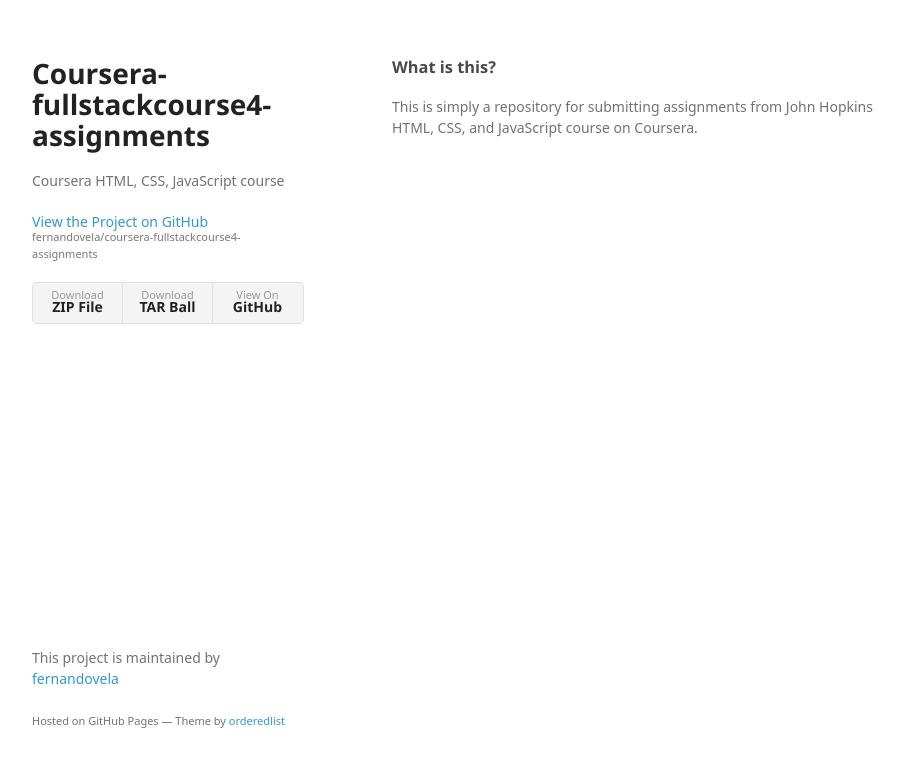
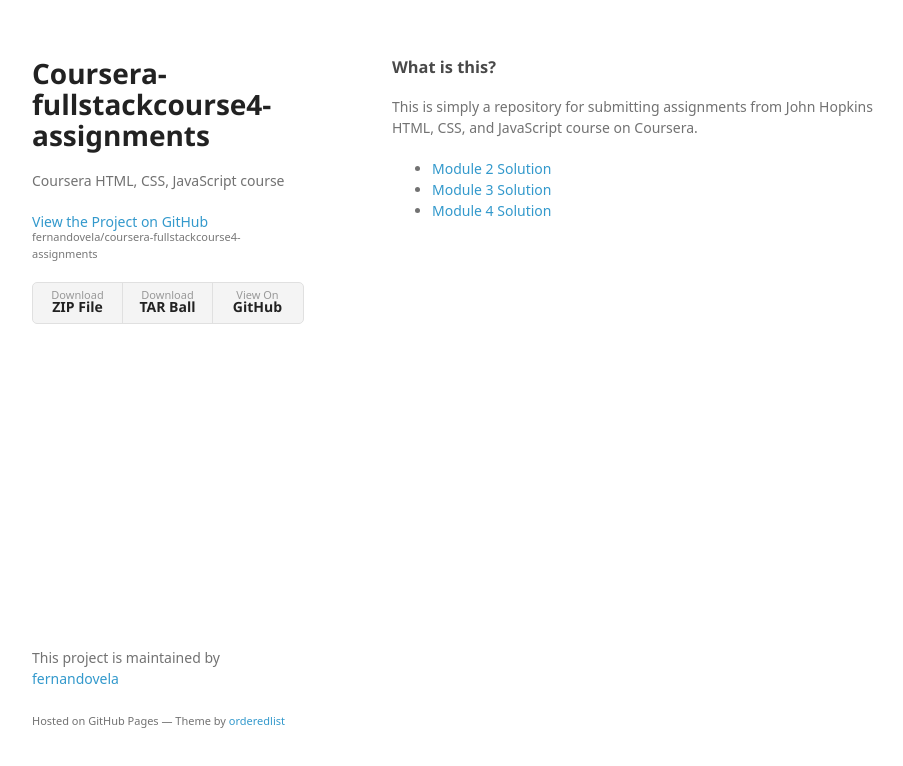
Before and after one commit to fernandovela/coursera-fullstackcourse4-assignments, a plain HTML site: page index.html in a window 1280 px wide. Shown: the whole page, without its empty margins (178-1081 px from the left). Drawn offline with Linux system fonts and the light colour scheme; a web font is replaced by a local one.

Commit message:
Added links to GitHub Page

```diff
--- a/index.html
+++ b/index.html
@@ -32,6 +32,13 @@
 <a id="what-is-this" class="anchor" href="#what-is-this" aria-hidden="true"><span aria-hidden="true" class="octicon octicon-link"></span></a>What is this?</h3>
 
 <p>This is simply a repository for submitting assignments from John Hopkins HTML, CSS, and JavaScript course on Coursera. </p>
+
+<ul>
+    <li><a href="https://fernandovela.github.io/coursera-fullstackcourse4-assignments/module2-solution/">Module 2 Solution</a></li>
+    <li><a href="https://fernandovela.github.io/coursera-fullstackcourse4-assignments/module3-solution/">Module 3 Solution</a></li>
+    <li><a href="https://fernandovela.github.io/coursera-fullstackcourse4-assignments/module4-solution/">Module 4 Solution</a></li>
+</ul>
+
       </section>
       <footer>
         <p>This project is maintained by <a href="https://github.com/fernandovela">fernandovela</a></p>
```
